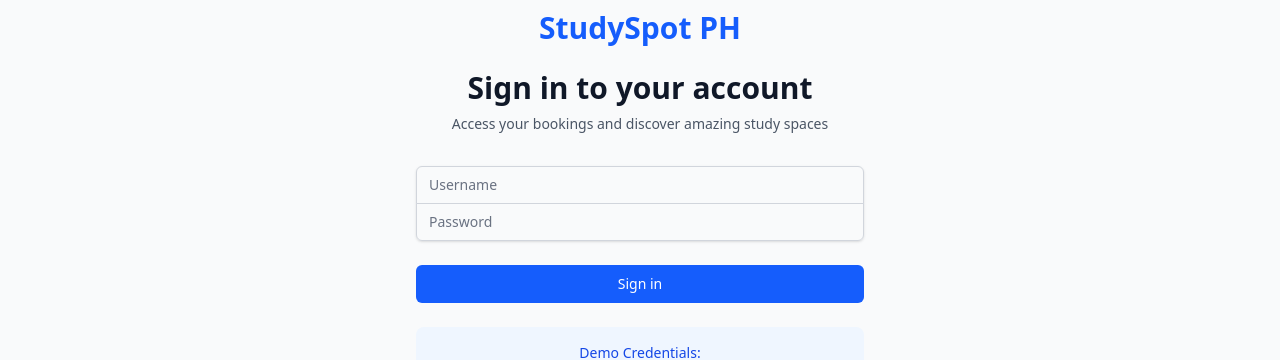
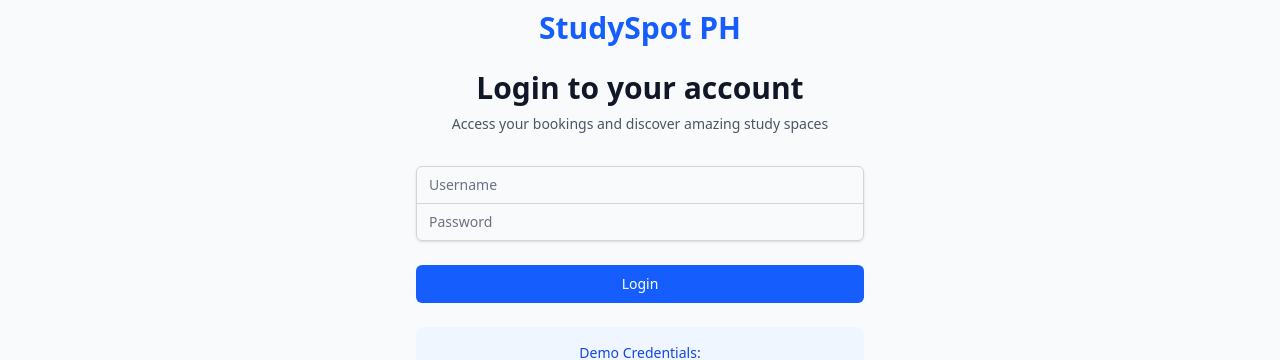
Before and after one commit to bmsj23/sample-project-vercel, a React (Vite) app: page /login in a window 1280 px wide. Shown: the part 154-514 px from the top of the page. Built offline with nearby package versions, Linux system fonts and the light colour scheme; the HTML template or start-up script is replaced by a standard one.

Commit message:
refactor: auth flow and login routing enhancements

```diff
--- a/src/pages/LoginPage.jsx
+++ b/src/pages/LoginPage.jsx
@@ -1,5 +1,5 @@
 import React, { useState } from 'react';
-import { Navigate, useNavigate, Link } from 'react-router-dom';
+import { Navigate, useNavigate, Link, useLocation } from 'react-router-dom';
 import { Loader } from 'lucide-react';
 import { useAuth } from '../hooks/useContexts';
 
@@ -10,10 +10,15 @@ function LoginPage() {
   });
   const [error, setError] = useState('');
   const navigate = useNavigate();
+  const location = useLocation();
   const { login, isAuthenticated, isLoading } = useAuth();
 
-  // if already authenticated, then redirect user to home
+  // if already authenticated, redirect user to the originating location (if provided)
   if (isAuthenticated()) {
+    const from = location.state && location.state.from ? location.state.from : null;
+    if (from && from.pathname) {
+      return <Navigate to={from.pathname + (from.search || '')} replace />;
+    }
     return <Navigate to="/" replace />;
   }
 
@@ -35,7 +40,13 @@ function LoginPage() {
       const success = await login(credentials.username, credentials.password);
 
       if (success) {
-        navigate('/', { replace: true });
+        // If we were redirected here, send the user back to the originating location
+        const from = location.state && location.state.from ? location.state.from : null;
+        if (from && from.pathname) {
+          navigate(from.pathname + (from.search || ''), { replace: true });
+        } else {
+          navigate('/', { replace: true });
+        }
       } else {
         setError('Invalid username or password. Try: user / 123');
       }
@@ -54,7 +65,7 @@ function LoginPage() {
             </Link>
           </div>
           <h2 className="mt-6 text-center text-3xl font-extrabold text-gray-900">
-            Sign in to your account
+            Login to your account
           </h2>
           <p className="mt-2 text-center text-sm text-gray-600">
             Access your bookings and discover amazing study spaces
@@ -106,14 +117,14 @@ function LoginPage() {
             <button
               type="submit"
               disabled={isLoading}
-              className="group relative w-full flex justify-center py-2 px-4 border border-transparent text-sm font-medium rounded-md text-white bg-blue-600 hover:bg-blue-700 focus:outline-none focus:ring-2 focus:ring-offset-2 focus:ring-blue-500 disabled:bg-blue-400 disabled:cursor-not-allowed transition duration-200">
+              className="group relative w-full flex justify-center py-2 px-4 border border-transparent text-sm font-medium rounded-md text-white bg-blue-600 hover:bg-blue-700 focus:outline-none focus:ring-2 focus:ring-offset-2 focus:ring-blue-500 disabled:bg-blue-400 disabled:cursor-not-allowed transition duration-200 hover:cursor-pointer">
               {isLoading ? (
                 <>
                   <Loader className="animate-spin mr-3 h-5 w-5" />
-                  Signing in...
+                  Logging in...
                 </>
               ) : (
-                'Sign in'
+                'Login'
               )}
             </button>
           </div>
```
